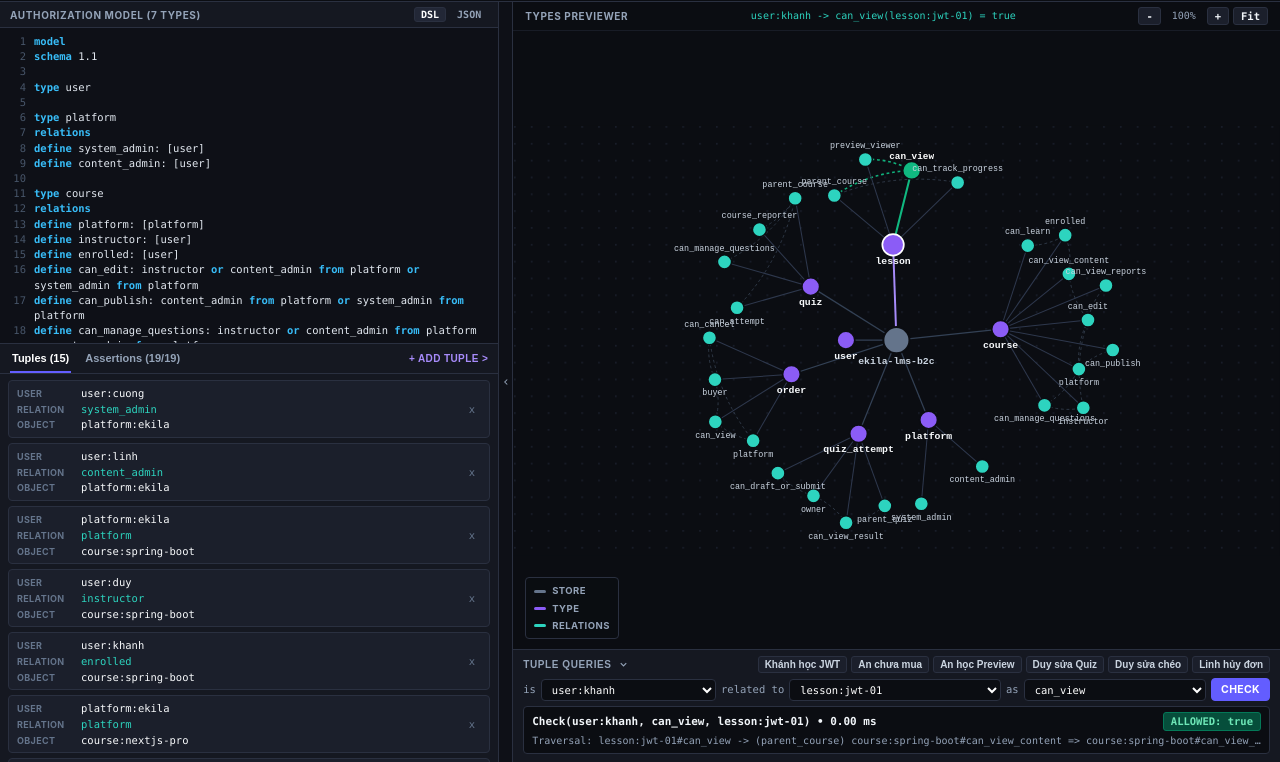
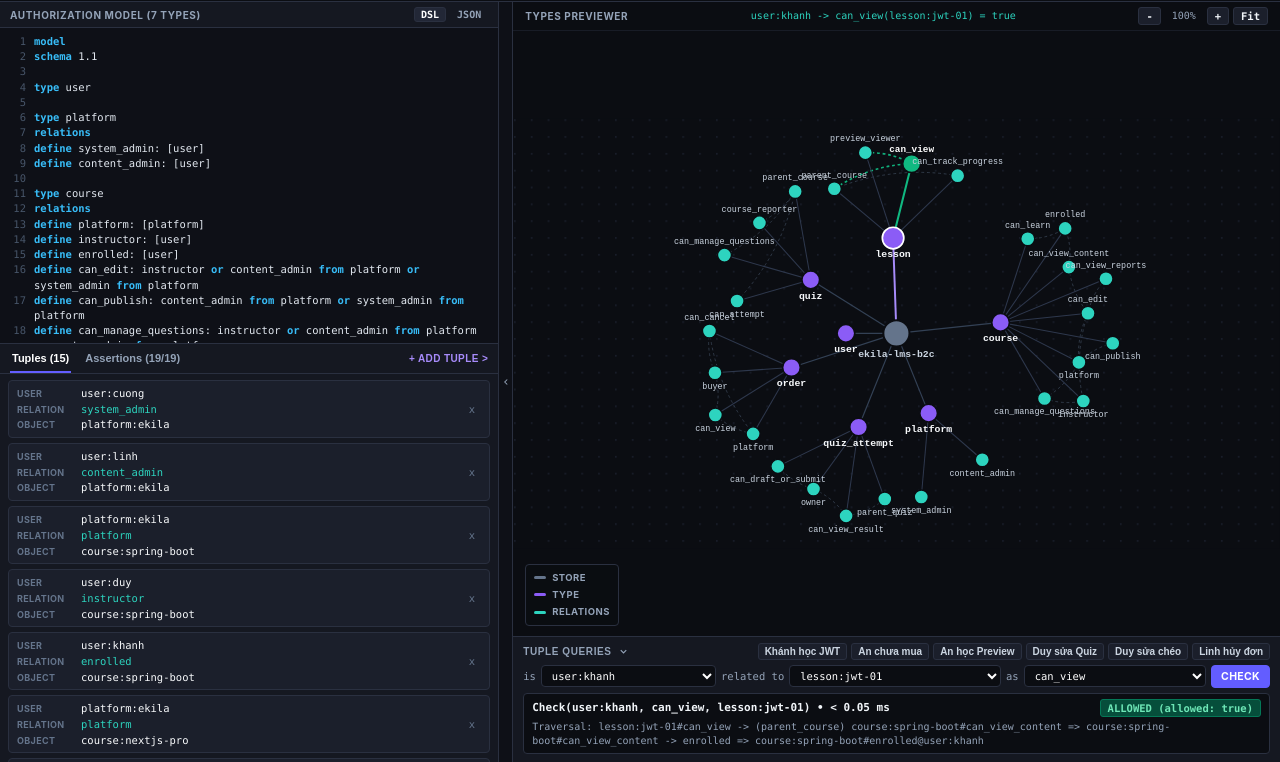
Before and after one commit to personal3103/Zero-Trust-ReBAC, a plain HTML site: page slides/openfga-playground.html in a window 1280 px wide. Shown: the part 38-800 px from the top of the page. Drawn offline with Linux system fonts and the light colour scheme.

Commit message:
fix(playground): clarify denied result badge, show checked traversal path, and prevent clipping

```diff
--- a/slides/openfga-playground.html
+++ b/slides/openfga-playground.html
@@ -542,10 +542,10 @@
   .trace-line {
     font-family: var(--mono);
     font-size: 10px;
+    line-height: 1.38;
     color: var(--fga-muted);
-    white-space: nowrap;
-    overflow: hidden;
-    text-overflow: ellipsis;
+    white-space: normal;
+    word-break: break-word;
   }
 
   @media (max-width: 780px) {
@@ -903,28 +903,38 @@ function evaluateLocal(user, relation, object, visited = new Set()) {
     return { allowed: false, trace: [`Relation ${relation} không tồn tại trên type ${objType}`] };
   }
 
+  const misses = [];
   for (const branch of typeRules[relation]) {
     if (branch.kind === 'direct') {
-      const exact = tuples.find(t => t.object === object && t.relation === relation && t.user === user);
+      const found = tuples.filter(t => t.object === object && t.relation === relation);
+      const exact = found.find(t => t.user === user);
       if (exact) return { allowed: true, trace: [`${exact.object}#${exact.relation}@${exact.user}`] };
       if (branch.wildcard && user.startsWith('user:')) {
-        const wild = tuples.find(t => t.object === object && t.relation === relation && t.user === 'user:*');
+        const wild = found.find(t => t.user === 'user:*');
         if (wild) return { allowed: true, trace: [`${wild.object}#${wild.relation}@user:*`] };
       }
+      misses.push(`${object}#${relation}=[${found.map(t => t.user).join(', ') || 'trống'}]`);
     } else if (branch.kind === 'computed') {
       const sub = evaluateLocal(user, branch.rel, object, new Set(visited));
       if (sub.allowed) return { allowed: true, trace: [`${object}#${relation} -> ${branch.rel}`, ...sub.trace] };
+      const leaf = (sub.trace[0] || '').replace(/^Checked\s+/, '');
+      misses.push(leaf || branch.rel);
     } else if (branch.kind === 'ttu') {
       const parents = tuples.filter(t => t.object === object && t.relation === branch.tupleset);
+      if (!parents.length) {
+        misses.push(`${object}#${branch.tupleset}=[trống]`);
+      }
       for (const p of parents) {
         const sub = evaluateLocal(user, branch.rel, p.user, new Set(visited));
         if (sub.allowed) {
           return { allowed: true, trace: [`${object}#${relation} -> (${branch.tupleset}) ${p.user}#${branch.rel}`, ...sub.trace] };
         }
+        const leaf = (sub.trace[0] || '').replace(/^Checked\s+/, '');
+        misses.push(leaf || `${p.user}#${branch.rel}`);
       }
     }
   }
-  return { allowed: false, trace: [`Không tìm thấy đường dẫn hợp lệ từ ${user} tới ${object}#${relation}`] };
+  return { allowed: false, trace: [`Checked ${misses.join(' | ')}`] };
 }
 
 function escapeHtml(s) {
@@ -1204,12 +1214,13 @@ function runCheck() {
 
   const t0 = performance.now();
   const res = evaluateLocal(user, relation, object);
-  const ms = (performance.now() - t0).toFixed(2);
+  const elapsed = performance.now() - t0;
+  const msText = elapsed < 0.05 ? '< 0.05 ms' : `${elapsed.toFixed(2)} ms`;
 
-  document.getElementById('resSummary').textContent = `Check(${user}, ${relation}, ${object}) • ${ms} ms`;
+  document.getElementById('resSummary').textContent = `Check(${user}, ${relation}, ${object}) • ${msText}`;
   const pill = document.getElementById('resPill');
   pill.className = 'res-pill ' + (res.allowed ? 'allow' : 'deny');
-  pill.textContent = res.allowed ? 'ALLOWED: true' : 'DENIED: false';
+  pill.textContent = res.allowed ? 'ALLOWED (allowed: true)' : 'DENIED (allowed: false)';
 
   document.getElementById('resTrace').textContent = 'Traversal: ' + res.trace.join('  =>  ');
   document.getElementById('graphActiveNote').textContent = `${user} -> ${relation}(${object}) = ${res.allowed}`;
```
